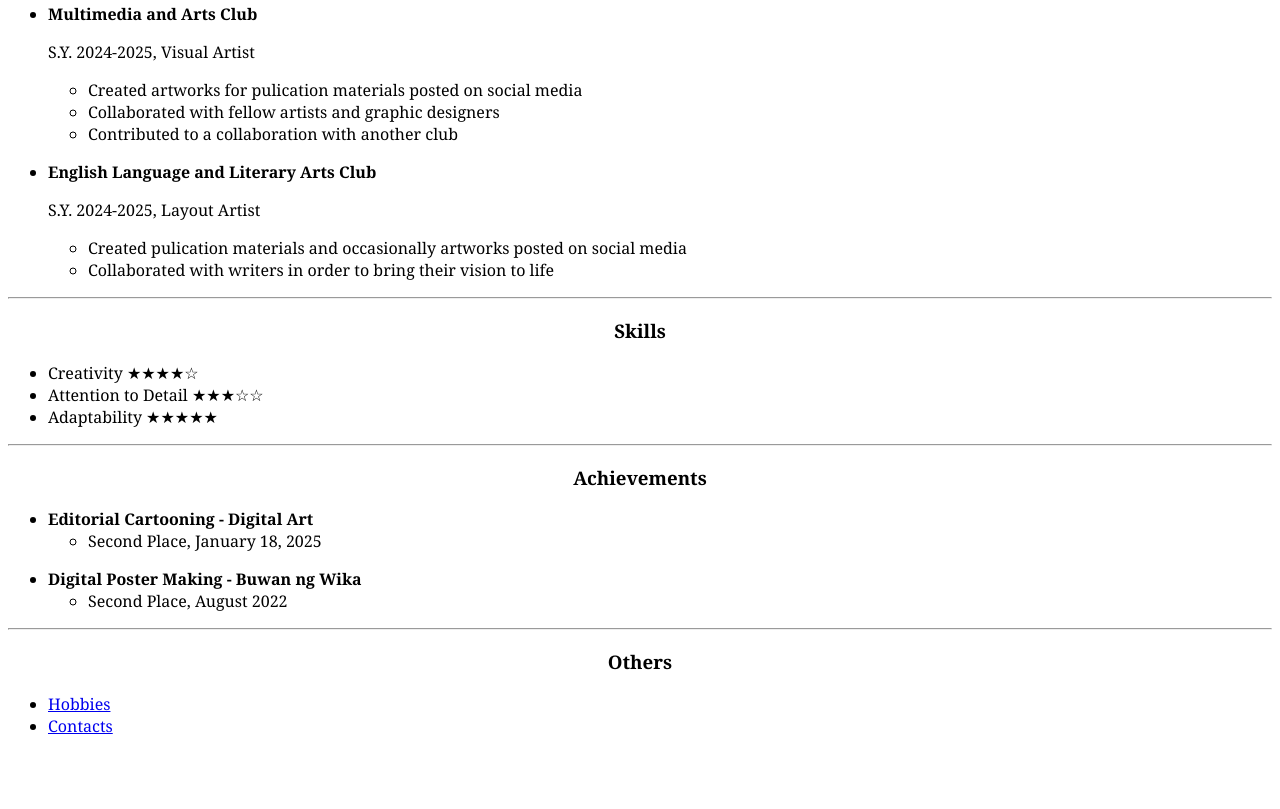
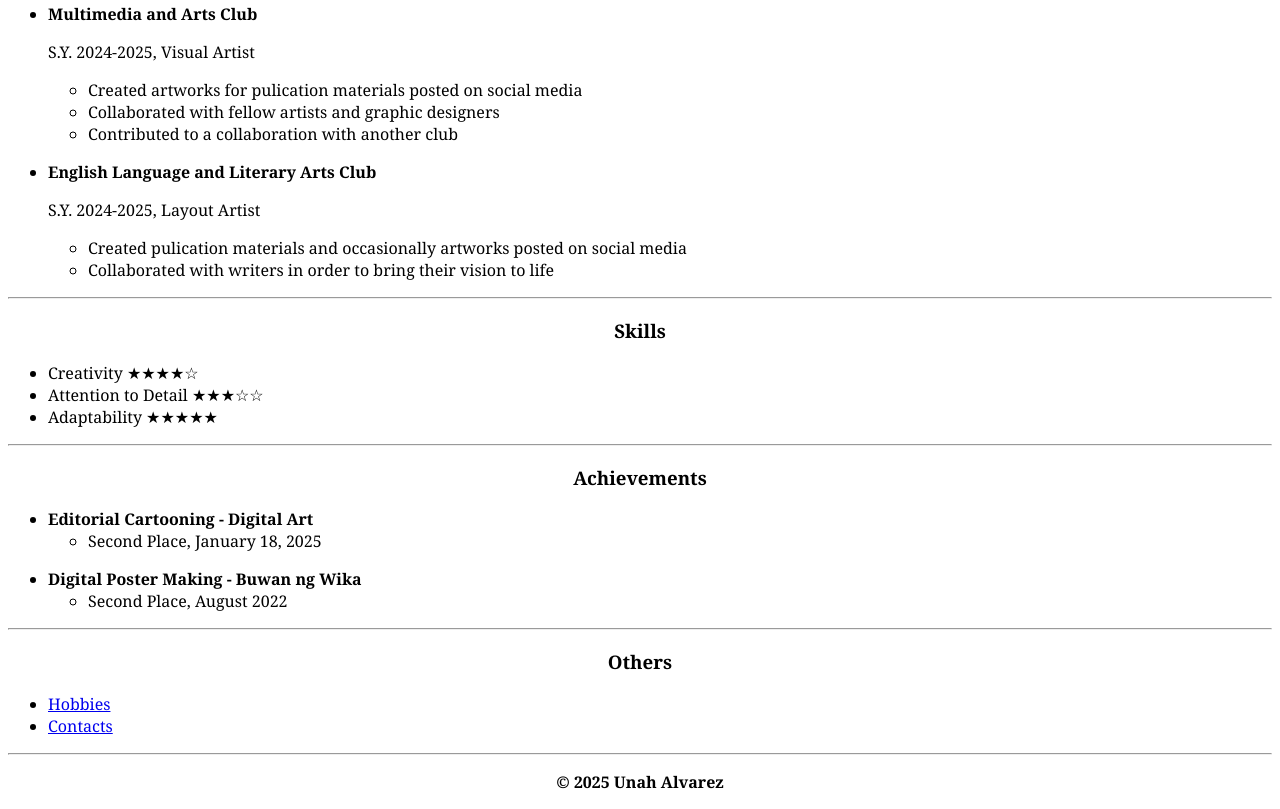
Before and after one commit to Unah420/resume.html, a plain HTML site: page index.html in a window 1280 px wide. Shown: the part 822-1631 px from the top of the page. Before the commit the page ends 1575 px from the top, so only its background shows below. Drawn offline with Linux system fonts and the light colour scheme.

Commit message:
Update index.html

```diff
--- a/index.html
+++ b/index.html
@@ -87,5 +87,9 @@
             <li><a href="./public/hobbies.html">Hobbies</a></li>
             <li><a href="./public/contacts.html">Contacts</a></li>
         </ul>
+        <hr>
+        <footer>
+            <p><strong>© 2025 Unah Alvarez</strong></p>
+        </footer>
     </body>
 </html>
```
